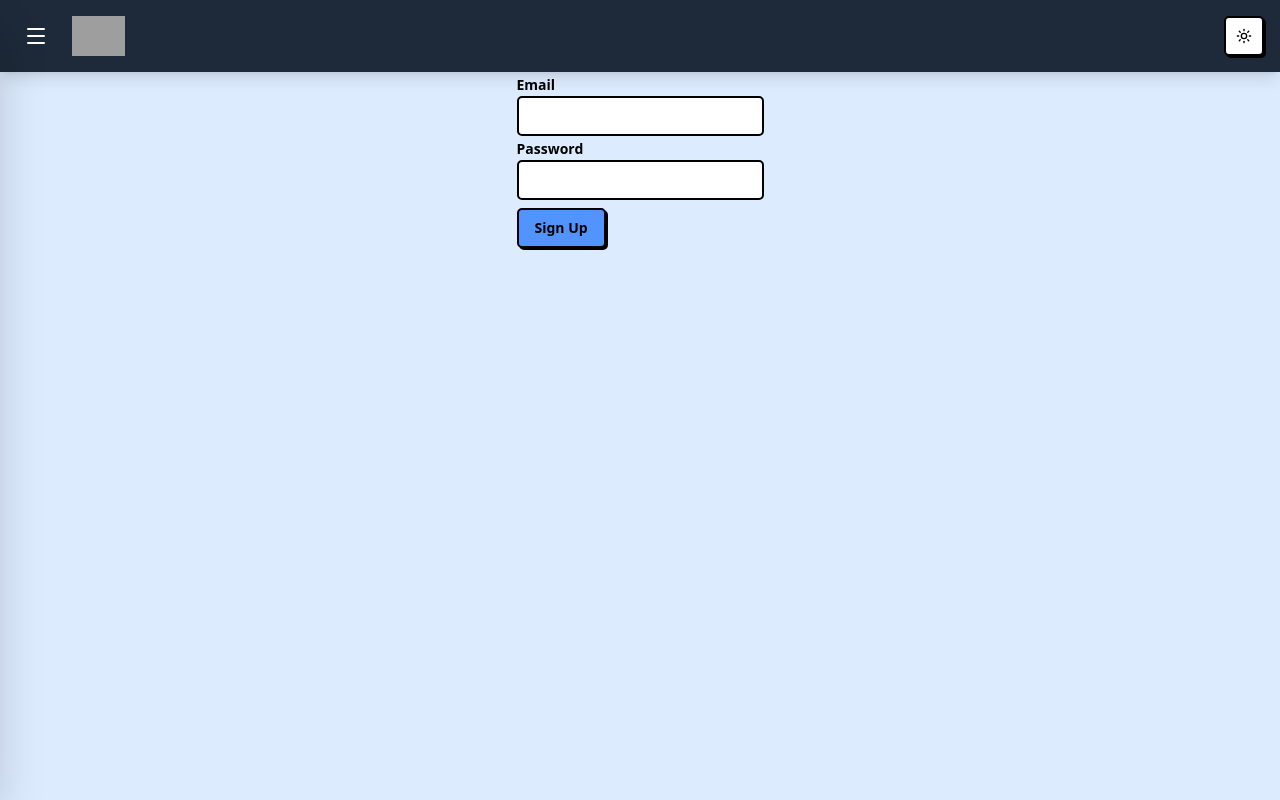
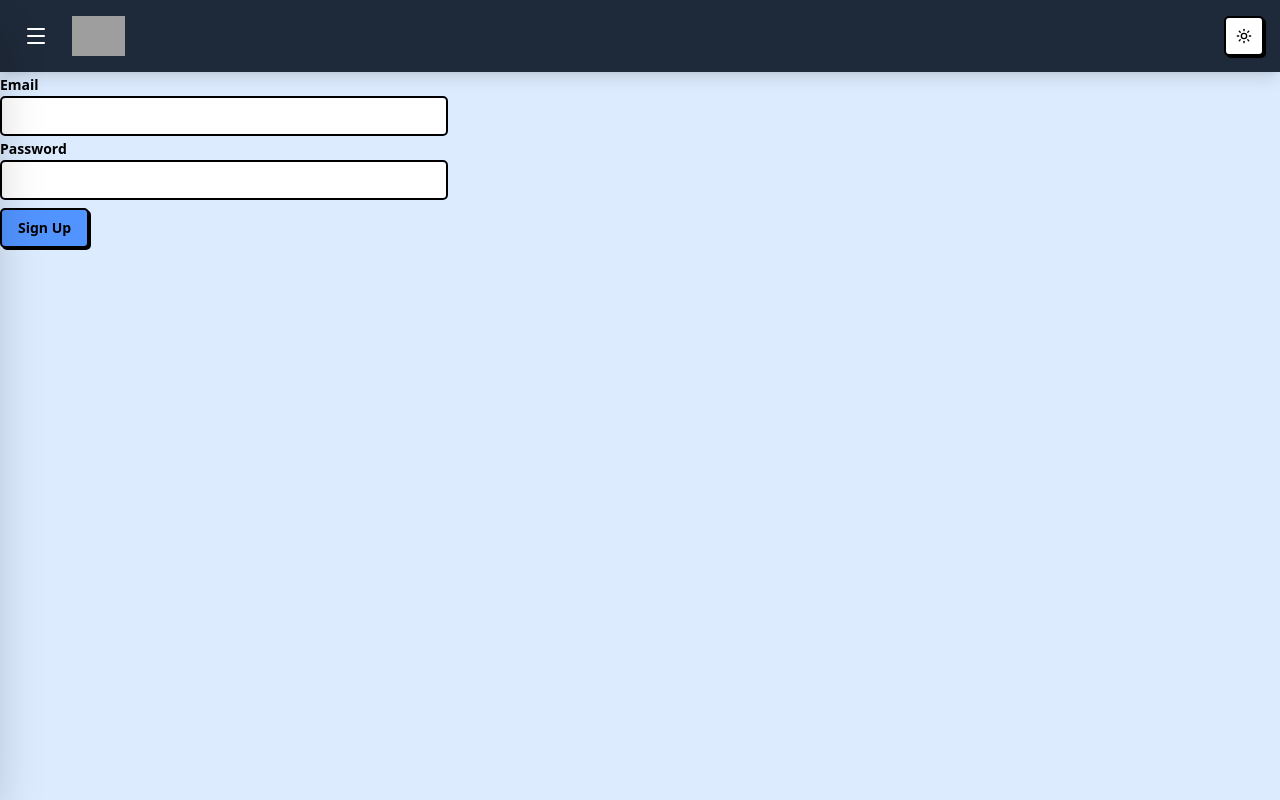
Before and after one commit to Yontemoon/pickem, a React (Vite) app in the folder client/: page /signin in a window 1280 px wide. Built offline with nearby package versions, Linux system fonts and the light colour scheme; no server answers; grey boxes are pictures that could not be loaded.

Commit message:
added email/passowrd + cors

```diff
--- a/client/src/routes/signin.tsx
+++ b/client/src/routes/signin.tsx
@@ -1,25 +1,54 @@
+import React from "react"
 import { createFileRoute } from "@tanstack/react-router"
 import { Input } from "@/components/ui/input"
 import { Button } from "@/components/ui/button"
 import { Label } from "@/components/ui/label"
+import type { FormEvent } from "react"
+import { CLIENT_URL } from "@/lib/constants"
 
 export const Route = createFileRoute("/signin")({
   component: RouteComponent,
 })
 
 function RouteComponent() {
+  const [email, setEmail] = React.useState("")
+  const [password, setPassword] = React.useState("")
+
+  const handleSubmit = async (e: FormEvent) => {
+    e.preventDefault()
+    console.log(email)
+    console.log(password)
+
+    const res = await fetch(`${CLIENT_URL}/auth/login`, {
+      method: "POST",
+      body: JSON.stringify({
+        email: email,
+        password: password,
+      }),
+      credentials: "include",
+      headers: { "Content-Type": "application/json" },
+    })
+    const data = await res.json()
+    console.log(data)
+  }
+
   return (
-    <div className="flex justify-center container">
-      <form className="space-y-2">
-        <div className="flex-col">
-          <Label>Email</Label>
-          <Input />
-          <Label>Password</Label>
-          <Input />
-        </div>
+    <div>
+      <div className="flex justify-center container max-w-md w-full ">
+        <form className="space-y-2 w-full" onSubmit={handleSubmit}>
+          <div className="flex-col">
+            <Label>Email</Label>
+            <Input onChange={(e) => setEmail(e.target.value)} />
+            <Label>Password</Label>
+            <Input
+              onChange={(e) => setPassword(e.target.value)}
+              type="password"
+            />
+          </div>
 
-        <Button>Sign Up</Button>
-      </form>
+          <Button type="submit">Sign Up</Button>
+        </form>
+      </div>
     </div>
   )
 }
--- a/client/src/routes/signup.tsx
+++ b/client/src/routes/signup.tsx
@@ -1,9 +1,26 @@
-import { createFileRoute } from '@tanstack/react-router'
+import { createFileRoute } from "@tanstack/react-router"
+import { Label } from "@/components/ui/label"
+import { Input } from "@/components/ui/input"
+import { Button } from "@/components/ui/button"
 
-export const Route = createFileRoute('/signup')({
+export const Route = createFileRoute("/signup")({
   component: RouteComponent,
 })
 
 function RouteComponent() {
-  return <div>Hello "/signup"!</div>
+  return (
+    <div>
+      {" "}
+      <form className="space-y-2">
+        <div className="flex-col">
+          <Label>Email</Label>
+          <Input />
+          <Label>Password</Label>
+          <Input />
+        </div>
+
+        <Button>Sign Up</Button>
+      </form>
+    </div>
+  )
 }
```
Also changed, not shown: 2 other files (tests, documents, lock files or other folders).
